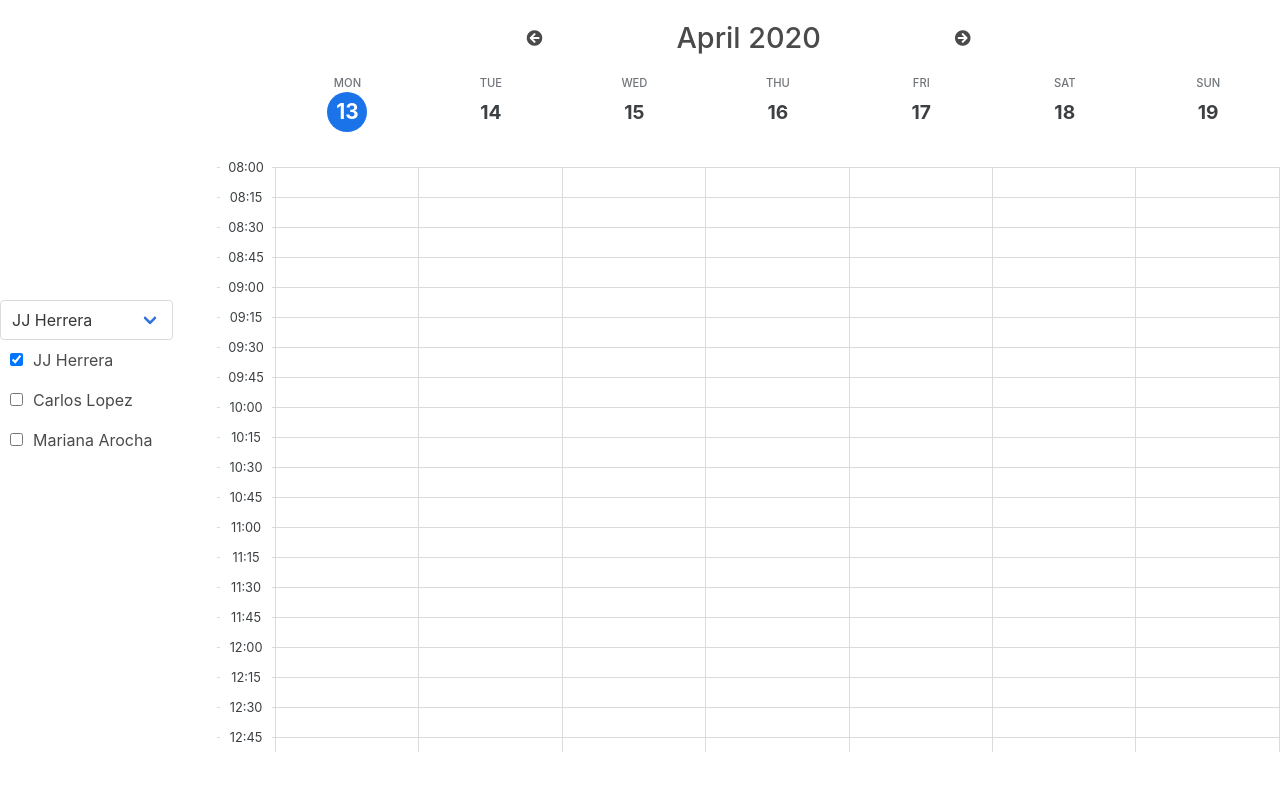
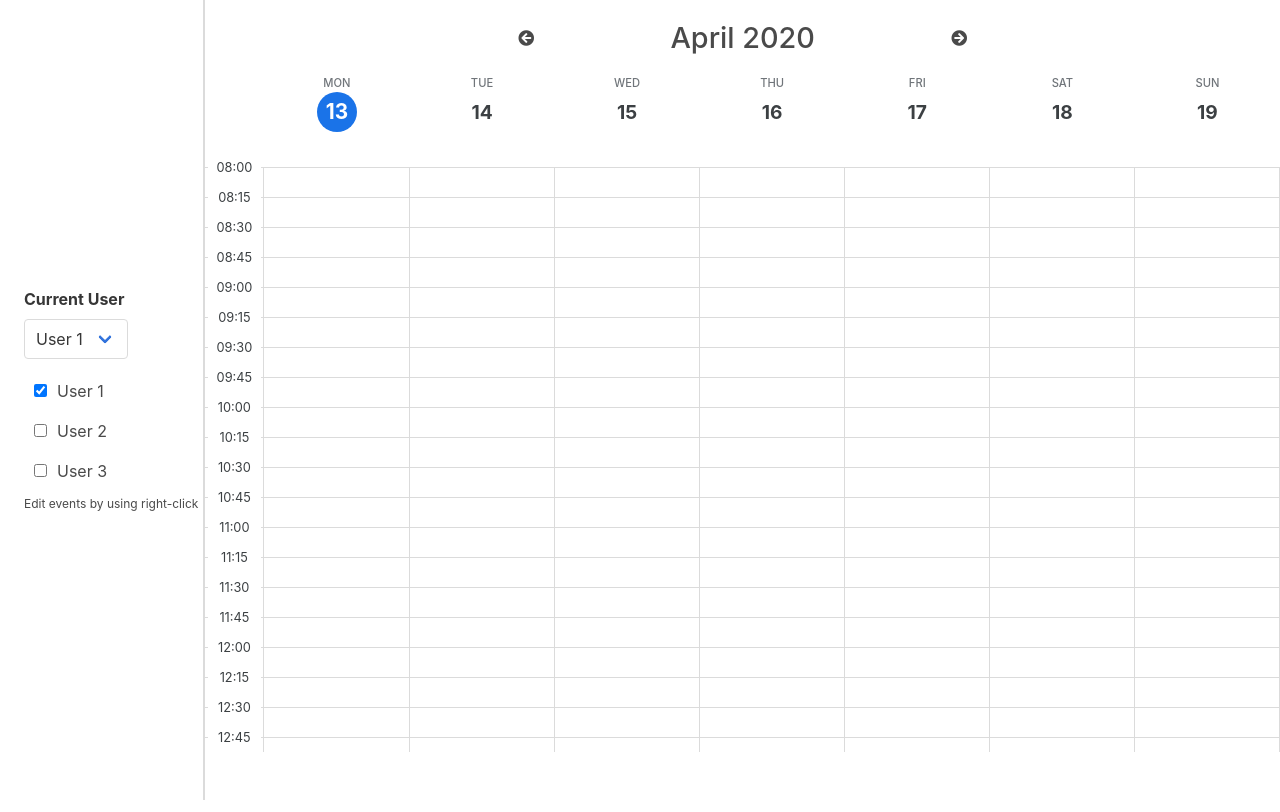
Before and after one commit to jcmujica/react-daily-calendar, a React (Create React App) app: page / in a window 1280 px wide. Built offline with nearby package versions, Linux system fonts and the light colour scheme.

Commit message:
better styled

```diff
--- a/src/App.js
+++ b/src/App.js
@@ -3,7 +3,7 @@ import './App.scss';
 import '../node_modules/@fortawesome/fontawesome-free/css/all.css'
 import Calendar from './components/Calendar/Calendar';
 import UserContextProvider from './contexts/UserContext';
-import Sidebar from './components/Sidebar.js/Sidebar';
+import Sidebar from './components/Sidebar/Sidebar';
 
 // if (process.env.NODE_ENV !== 'production') {
 //   const { whyDidYouUpdate } = require('why-did-you-update')
@@ -15,10 +15,10 @@ function App() {
     <div className="App">
       <UserContextProvider>
         <div className="columns">
-          <div className="column is-2">
+          <div className="column is-2 calendar-leftColumn">
             <Sidebar />
           </div>
-          <div className="column is-10">
+          <div className="column is-10 calendar-rightColumn">
             <Calendar />
           </div>
         </div>
--- a/src/components/Sidebar.js/Sidebar.js
+++ /dev/null
@@ -1,52 +0,0 @@
-import React, { useContext } from 'react'
-import { UserContext } from '../../contexts/UserContext'
-
-function Sidebar() {
-  const { users, displayUsers, setdisplayUsers, currentUser, setcurrentUser, usersChanged, setusersChanged } = useContext(UserContext);
-
-  const handleCheck = (e) => {
-    let userId = parseInt(e.target.id)
-    if (displayUsers.includes(userId)) {
-      let copyDispUsers = [...displayUsers];
-      copyDispUsers.splice(copyDispUsers.indexOf(userId), 1);
-      setdisplayUsers(copyDispUsers);
-    } else {
-      setdisplayUsers([...displayUsers, userId]);
-    }
-    setusersChanged(true);
-  }
-
-  const handleUserChange = (e) => {
-    let newUser = users.filter((user) => user.name === e.target.value);
-    setusersChanged(true);
-    setcurrentUser(newUser[0].id)
-    setdisplayUsers([newUser[0].id]);
-  }
-
-  return (
-    <div className='calendar-sidebar'>
-      <div className="select">
-        <select onChange={(e) => handleUserChange(e)}>
-          {users.map((user) => (
-            <option
-              id={user.id}
-              key={user.id}
-              selected={currentUser === user.id ? true : false}
-            >{user.name}
-            </option>
-          ))}
-        </select>
-      </div>
-      {users.map((user) => {
-        // console.log(user.id);
-        return (<label className="checkbox" key={`label_${user.id}`}>
-          <input type="checkbox" className="chk-input" id={user.id} key={user.id} onChange={handleCheck} checked={displayUsers.includes(user.id)} />
-          {user.name}
-        </label>
-        )
-      })}
-    </div >
-  )
-}
-
-export default Sidebar
--- /dev/null
+++ b/src/components/Sidebar/Sidebar.js
@@ -0,0 +1,59 @@
+import React, { useContext } from 'react'
+import { UserContext } from '../../contexts/UserContext'
+
+function Sidebar() {
+  const { users, displayUsers, setdisplayUsers, currentUser, setcurrentUser, usersChanged, setusersChanged } = useContext(UserContext);
+
+  const handleCheck = (e) => {
+    let userId = parseInt(e.target.id)
+    if (displayUsers.includes(userId)) {
+      let copyDispUsers = [...displayUsers];
+      copyDispUsers.splice(copyDispUsers.indexOf(userId), 1);
+      setdisplayUsers(copyDispUsers);
+    } else {
+      setdisplayUsers([...displayUsers, userId]);
+    }
+    setusersChanged(true);
+  }
+
+  const handleUserChange = (e) => {
+    let newUser = users.filter((user) => user.name === e.target.value);
+    setusersChanged(true);
+    setcurrentUser(newUser[0].id)
+    setdisplayUsers([newUser[0].id]);
+  }
+
+  return (
+    <div className='calendar-sidebar'>
+      <div className="field">
+        <label className="label">Current User</label>
+        <div className="select">
+          <select onChange={(e) => handleUserChange(e)}>
+            {users.map((user) => (
+              <option
+                id={user.id}
+                key={user.id}
+                selected={currentUser === user.id ? true : false}
+                style={{color: user.settings.color}}
+              >{user.name}
+              </option>
+            ))}
+          </select>
+        </div>
+      </div>
+      {
+        users.map((user) => {
+          // console.log(user.id);
+          return (<label className="checkbox" key={`label_${user.id}`}>
+            <input type="checkbox" className="chk-input" id={user.id} key={user.id} onChange={handleCheck} checked={displayUsers.includes(user.id)} />
+            {user.name}
+          </label>
+          )
+        })
+      }
+      <p className="help">Edit events by using right-click</p>
+    </div >
+  )
+}
+
+export default Sidebar
--- a/src/contexts/UserContext.js
+++ b/src/contexts/UserContext.js
@@ -5,21 +5,21 @@ export const UserContext = createContext();
 function UserContextProvider(props) {
   const [users, setusers] = useState([
     {
-      id: 1, name: 'JJ Herrera',
+      id: 1, name: 'User 1',
       settings: {
-        color: 'green'
+        color: '#48BB78'
       }
     },
     {
-      id: 2, name: 'Carlos Lopez',
+      id: 2, name: 'User 2',
       settings: {
-        color: 'blue'
+        color: '#4299E1'
       }
     },
     {
-      id: 3, name: 'Mariana Arocha',
+      id: 3, name: 'User 3',
       settings: {
-        color: 'pink'
+        color: '#FC8181'
       }
     }
   ])
--- a/src/css/style.scss
+++ b/src/css/style.scss
@@ -1,8 +1,21 @@
 .calendar {
   min-width: 800px;
   overflow-x: auto;
+  &-leftColumn {
+    padding-right: 0;
+  }
+  &-rightColumn {
+    padding-left: 0;
+  }
   &-sidebar {
-    padding-top: 300px;
+    display: flex;
+    flex-direction: column;
+    justify-content: center;
+    height: 100vh;
+    padding-left: 1.5rem;
+    // background-color: red;
+    border-right: 2px solid #dbdbdb;
+    // border-color: #3c4043;
     .checkbox {
       padding: 10px;
       .chk-input {
```
